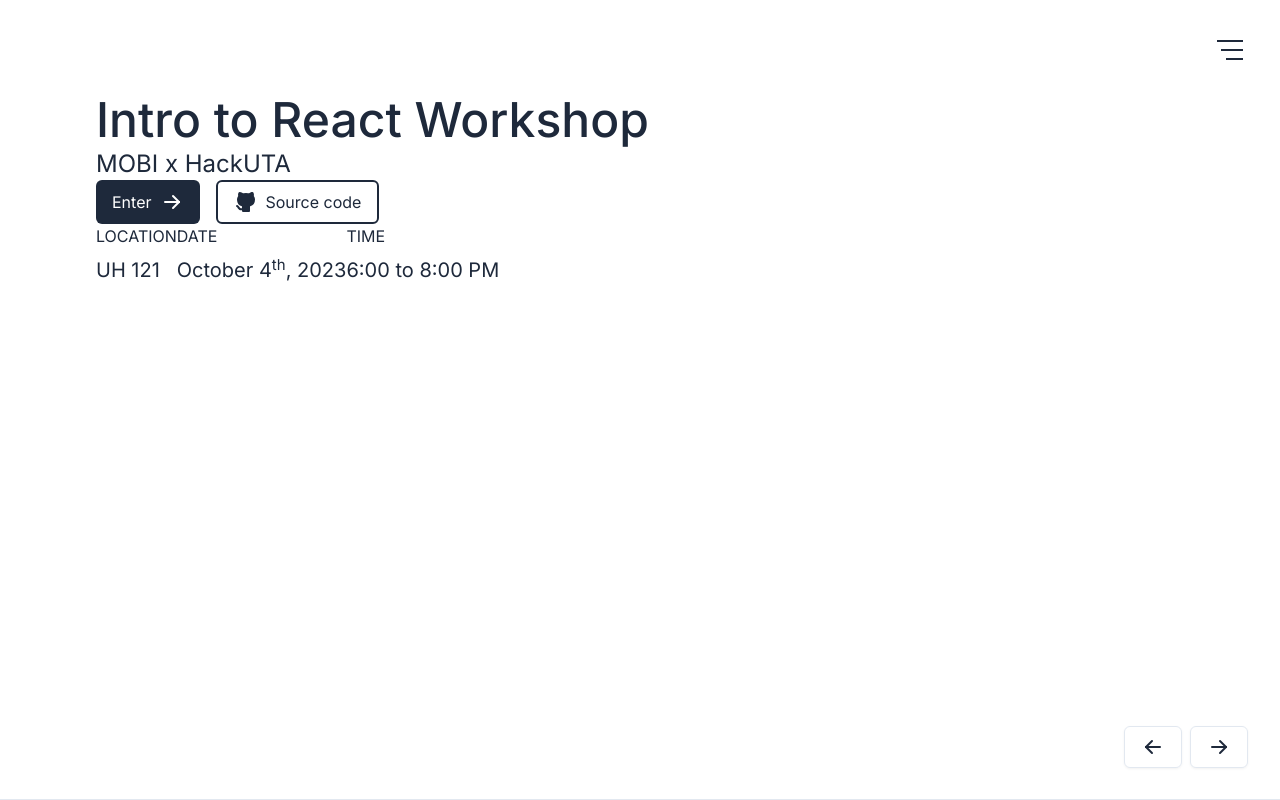
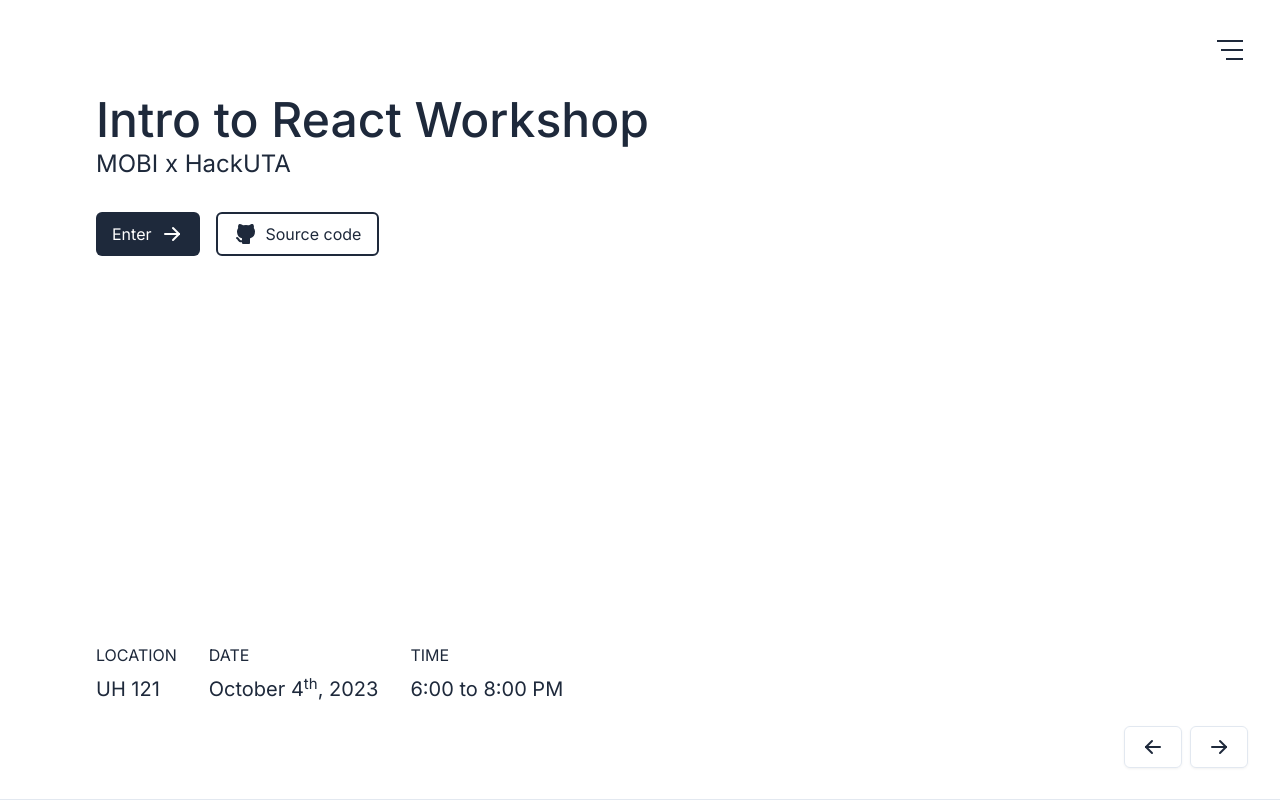
Before and after one commit to mobiclub/2023-fall-workshop-learn-react, a Next.js app: page / in a window 1280 px wide. Shown: the top 800 px of the page. Built offline with nearby package versions, Linux system fonts and the light colour scheme.

Commit message:
chore: followup to 626e6a6, fix Tailwind file patterns

```diff
--- a/tailwind.config.ts
+++ b/tailwind.config.ts
@@ -2,9 +2,7 @@
 
 const config: Config = {
 	content: [
-		'./src/pages/**/*.{js,ts,jsx,tsx,mdx}',
-		'./src/components/**/*.{js,ts,jsx,tsx,mdx}',
-		'./src/app/**/*.{js,ts,jsx,tsx,mdx}',
+		'./src/**/*.{js,ts,jsx,tsx,mdx}',
 	],
 	theme: {
 		extend: {
```
